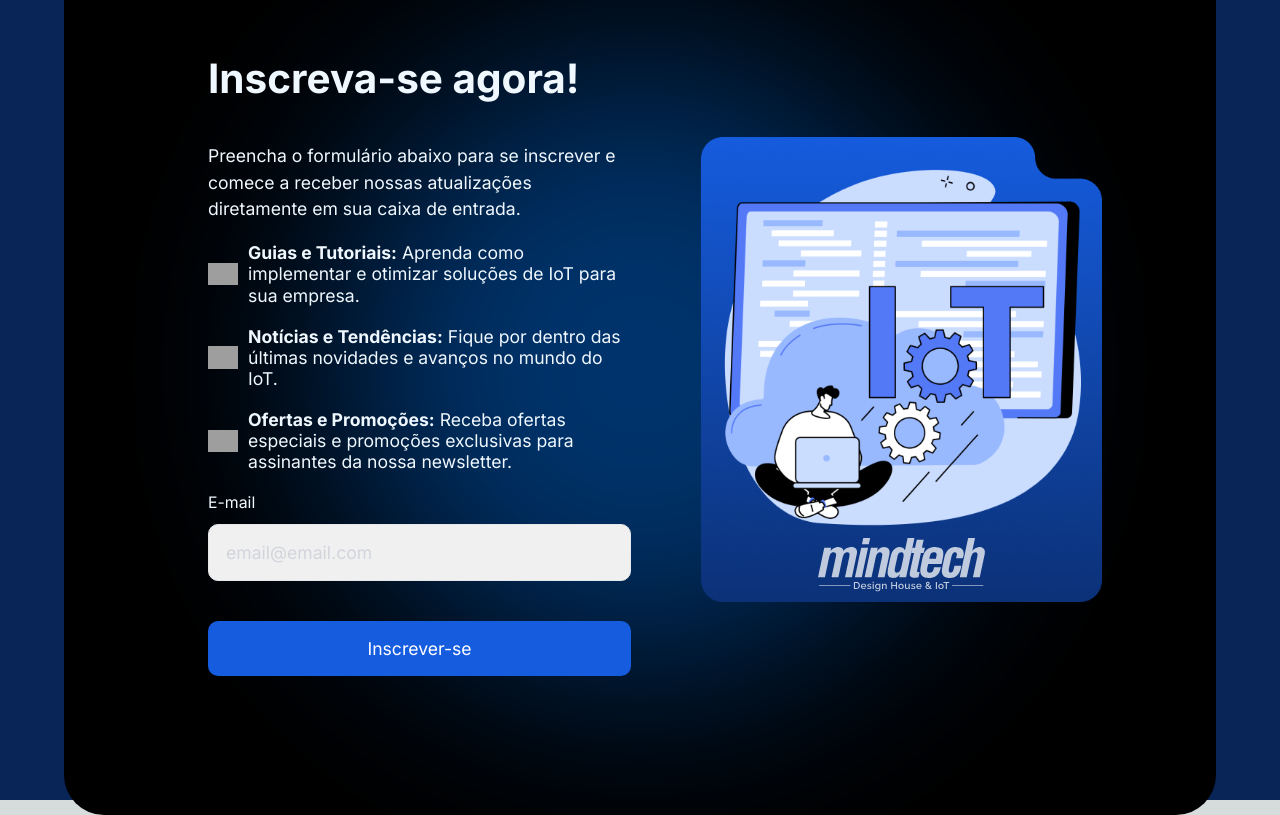
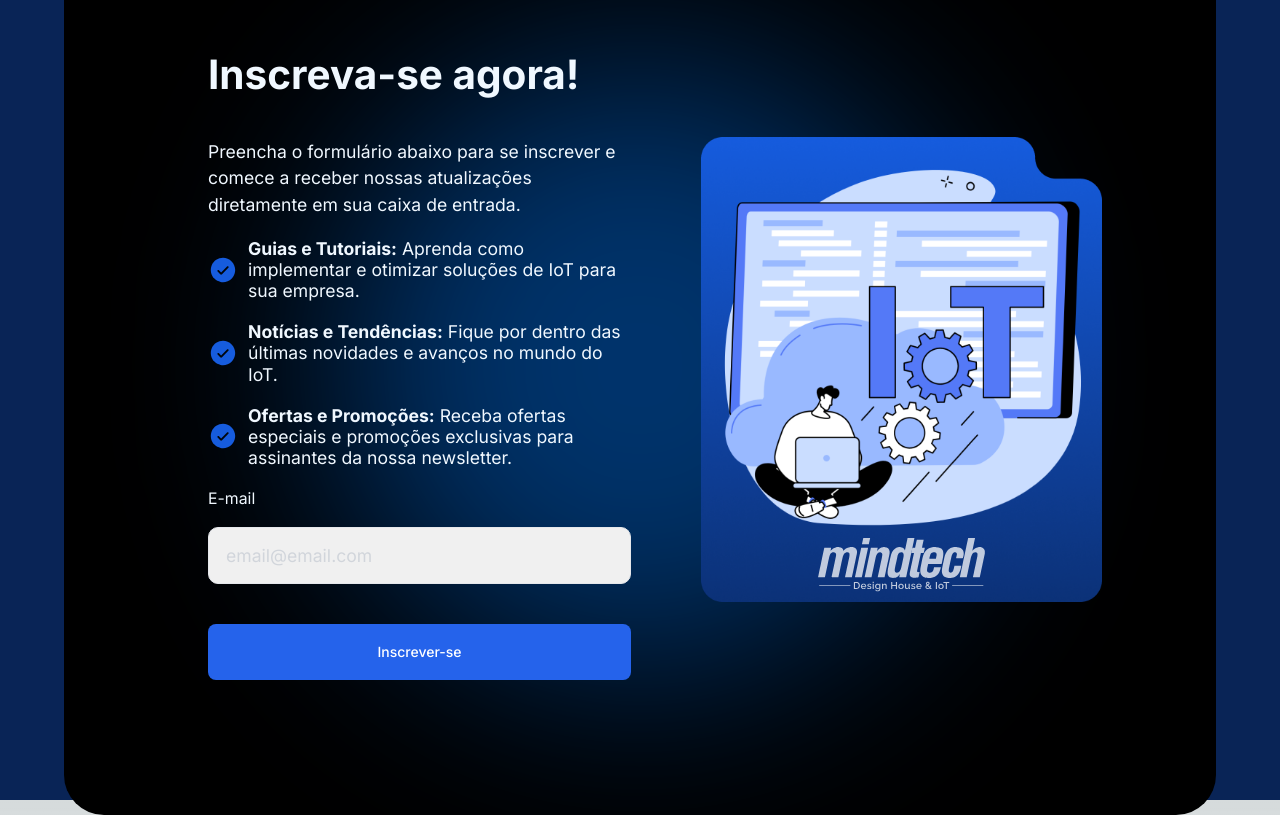
Before and after one commit to imLeonam/mindtech-newsletter-form, a Next.js app: page /newsletter/subscribe in a window 1280 px wide. Built offline with nearby package versions, Linux system fonts and the light colour scheme; grey boxes are pictures that could not be loaded.

Commit message:
feat(subscribe): using components in page

```diff
--- a/src/app/newsletter/subscribe/page.tsx
+++ b/src/app/newsletter/subscribe/page.tsx
@@ -1,91 +1,21 @@
-import React from "react";
-import style from "@/app/ui/newsletter/styles/Subscribe.module.css";
+import style from "@/app/ui/newsletter/styles/subscribe.module.css";
 import Image from "next/image";
-import { inter } from "@/app/ui/fonts";
+
+import InfoCard from "@/app/ui/newsletter/info-card";
+import Form from "@/app/ui/newsletter/subscribe-form";
+import Ilustration from "@/app/ui/newsletter/ilustration";
 
 function Page() {
   return (
     <div className={style.container}>
-      <div className={style.card}>
+      <div className={`${style.card} animate-slideInLeft`}>
         <div className={style.blueBlur} />
         <div className={style.formContainer}>
-          <h1 className={`${style.title} ${inter}`}>Inscreva-se agora!</h1>
-          <p className={style.subtitle}>
-            Preencha o formulário abaixo para se inscrever e comece a receber
-            nossas atualizações diretamente em sua caixa de entrada.
-          </p>
-          <ul className={style.subscriptionInfos}>
-            <li className={style.subscriptionInfoItem}>
-              <Image
-                alt="checkmark"
-                src="/icone.svg"
-                width={30}
-                height={30}
-                className={style.checkmark}
-              />
-              <span>
-                <strong>Guias e Tutoriais:</strong> Aprenda como implementar e
-                otimizar soluções de IoT para sua empresa.
-              </span>
-            </li>
-            <li className={style.subscriptionInfoItem}>
-              <Image
-                alt="checkmark"
-                src="/icone.svg"
-                width={30}
-                height={30}
-                className={style.checkmark}
-              />
-              <span>
-                <strong>Notícias e Tendências:</strong> Fique por dentro das
-                últimas novidades e avanços no mundo do IoT.
-              </span>
-            </li>
-            <li className={style.subscriptionInfoItem}>
-              <Image
-                alt="checkmark"
-                src="/icone.svg"
-                width={30}
-                height={30}
-                className={style.checkmark}
-              />
-              <span>
-                <strong>Ofertas e Promoções:</strong> Receba ofertas especiais e
-                promoções exclusivas para assinantes da nossa newsletter.
-              </span>
-            </li>
-          </ul>
-
-          <form>
-            <label className={style.emailLabel} htmlFor="email">
-              E-mail
-            </label>
-            <input
-              className={`${style.emailInput} border text-md border-gray-200 outline-2 placeholder:text-gray-300`}
-              type="email"
-              id="email"
-              placeholder="email@email.com"
-            />
-            <button className={style.submit} type="submit">
-              Inscrever-se
-            </button>
-          </form>
+          <InfoCard />
+          <Form />
         </div>
         <div className={style.imageContainer}>
-          <Image
-            src="/Imagem.png"
-            width={600}
-            height={900}
-            className={`${style.ilustration}  sm:hidden md:block`}
-            alt="IoT"
-          />
-          <Image
-            src="/logo-mindtech.svg"
-            width={200}
-            height={200}
-            className={`${style.logo} sm:hidden md:block`}
-            alt="logo"
-          />
+          <Ilustration />
         </div>
       </div>
     </div>
```
